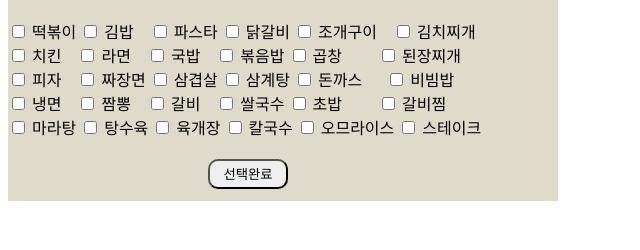
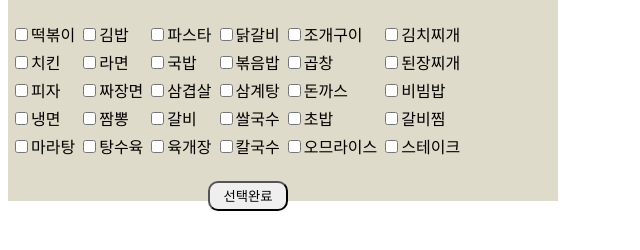
Before and after one commit to AlwaysLee-12/Internet-Programming-Lecture-in-mju-, a website: page public/ChooseMenu.html in a window 1280 px wide. Shown: the part 70-320 px from the top of the page, without its empty margins (0-640 px from the left). Drawn offline with nearby package versions, Linux system fonts and the light colour scheme.

Commit message:
메뉴 선택 화면 UI 수정

```diff
--- a/public/ChooseMenu.html
+++ b/public/ChooseMenu.html
@@ -64,76 +64,48 @@
                 <h1>음식을 선택해주세요(16개 선택)</h1>
             </header>
             <main>
-                <div id="a">
-                    <input type="checkbox" id="ddukboki" name="food[]" value="ddukboki">
-                    <label>떡볶이</label>
-                    <input type="checkbox" id="gimbab" name="food[]" value="gimbab">
-                    <label>김밥&nbsp;&nbsp;&nbsp;</label>
-                    <input type="checkbox" id="pasta" name="food[]" value="pasta">
-                    <label>파스타</label>
-                    <input type="checkbox" id="dakgalbi" name="food[]" value="dakgalbi">
-                    <label>닭갈비</label>
-                    <input type="checkbox" id="jogaegui" name="food[]" value="jogaegui">
-                    <label>조개구이&nbsp;&nbsp;&nbsp;</label>
-                    <input type="checkbox" id="gimchijjigae" name="food[]" value="gimchijjigae">
-                    <label>김치찌개</label>
-                </div>
-                <div id="b">
-                    <input type="checkbox" id="chicken" name="food[]" value="chicken">
-                    <label>치킨&nbsp;&nbsp;&nbsp;</label>
-                    <input type="checkbox" id="ramen" name="food[]" value="ramen">
-                    <label>라면&nbsp;&nbsp;&nbsp;</label>
-                    <input type="checkbox" id="gugbab" name="food[]" value="gugbab">
-                    <label>국밥&nbsp;&nbsp;&nbsp;</label>
-                    <input type="checkbox" id="bokumbab" name="food[]" value="bokumbab">
-                    <label>볶음밥</label>
-                    <input type="checkbox" id="gopchang" name="food[]" value="gopchang">
-                    <label>곱창&nbsp;&nbsp;&nbsp;&nbsp;&nbsp;&nbsp;&nbsp;&nbsp;</label>
-                    <input type="checkbox" id="duinjangjjigae" name="food[]" value="duinjangjjigae">
-                    <label>된장찌개</label>
-                </div>
-                <div>
-                    <input type="checkbox" id="pizza" name="food[]" value="pizza">
-                    <label>피자&nbsp;&nbsp;&nbsp;</label>
-                    <input type="checkbox" id="jajangmen" name="food[]" value="jajangmen">
-                    <label>짜장면</label>
-                    <input type="checkbox" id="samgupsal" name="food[]" value="samgupsal">
-                    <label>삼겹살</label>
-                    <input type="checkbox" id="samgeutang" name="food[]" value="samgeutang">
-                    <label>삼계탕</label>
-                    <input type="checkbox" id="donkaz" name="food[]" value="donkaz">
-                    <label>돈까스&nbsp;&nbsp;&nbsp;&nbsp;&nbsp;</label>
-                    <input type="checkbox" id="bibimbab" name="food[]" value="bibimbab">
-                    <label>비빔밥</label>
-                </div>
-                <div>
-                    <input type="checkbox" id="nangmen" name="food[]" value="nangmen">
-                    <label>냉면&nbsp;&nbsp;&nbsp;</label>
-                    <input type="checkbox" id="jjambbong" name="food[]" value="jjambbong">
-                    <label>짬뽕&nbsp;&nbsp;&nbsp;</label>
-                    <input type="checkbox" id="galbi" name="food[]" value="galbi">
-                    <label>갈비&nbsp;&nbsp;&nbsp;</label>
-                    <input type="checkbox" id="ssalguksu" name="food[]" value="ssalguksu">
-                    <label>쌀국수</label>
-                    <input type="checkbox" id="chobab" name="food[]" value="chobab">
-                    <label>초밥&nbsp;&nbsp;&nbsp;&nbsp;&nbsp;&nbsp;&nbsp;&nbsp;</label>
-                    <input type="checkbox" id="galbijjim" name="food[]" value="galbijjim">
-                    <label>갈비찜</label>
-                </div>
-                <div>
-                    <input type="checkbox" id="maratang" name="food[]" value="maratang">
-                    <label>마라탕</label>
-                    <input type="checkbox" id="tangsuuk" name="food[]" value="tangsuuk">
-                    <label>탕수육</label>
-                    <input type="checkbox" id="ukgaejang" name="food[]" value="ukgaejang">
-                    <label>육개장</label>
-                    <input type="checkbox" id="kalguksu" name="food[]" value="kalguksu">
-                    <label>칼국수</label>
-                    <input type="checkbox" id="omerice" name="food[]" value="omerice">
-                    <label>오므라이스</label>
-                    <input type="checkbox" id="steak" name="food[]" value="steak">
-                    <label>스테이크</label>
-                </div>
+                <table>
+                    <tr>
+                        <td><label><input type="checkbox" id="ddukboki" name="food[]" value="ddukboki">떡볶이</input></label></td>
+                        <td><label><input type="checkbox" id="gimbab" name="food[]" value="gimbab">김밥</input></label></td>
+                        <td><label><input type="checkbox" id="pasta" name="food[]" value="pasta">파스타</input></label></td>
+                        <td><label><input type="checkbox" id="dakgalbi" name="food[]" value="dakgalbi">닭갈비</input></label></td>
+                        <td><label><input type="checkbox" id="jogaegui" name="food[]" value="jogaegui">조개구이</input></label></td>
+                        <td><label><input type="checkbox" id="gimchijjigae" name="food[]" value="gimchijjigae">김치찌개</input></label></td>
+                    </tr>
+                    <tr>
+                        <td><label><input type="checkbox" id="chicken" name="food[]" value="chicken">치킨</input></label></td>
+                        <td><label><input type="checkbox" id="ramen" name="food[]" value="ramen">라면</input></label></td>
+                        <td><label><input type="checkbox" id="gugbab" name="food[]" value="gugbab">국밥</input></label></td>
+                        <td><label><input type="checkbox" id="bokumbab" name="food[]" value="bokumbab">볶음밥</input></label></td>
+                        <td><label><input type="checkbox" id="gopchang" name="food[]" value="gopchang">곱창</input></label></td>
+                        <td><label><input type="checkbox" id="duinjangjjigae" name="food[]" value="duinjangjjigae">된장찌개</input></label></td>
+                    </tr>
+                    <tr>
+                        <td><label><input type="checkbox" id="pizza" name="food[]" value="pizza">피자</input></label></td>
+                        <td><label><input type="checkbox" id="jajangmen" name="food[]" value="jajangmen">짜장면</input></label></td>
+                        <td><label><input type="checkbox" id="samgupsal" name="food[]" value="samgupsal">삼겹살</input></label></td>
+                        <td><label><input type="checkbox" id="samgeutang" name="food[]" value="samgeutang">삼계탕</input></label></td>
+                        <td><label><input type="checkbox" id="donkaz" name="food[]" value="donkaz">돈까스</input></label></td>
+                        <td><label><input type="checkbox" id="bibimbab" name="food[]" value="bibimbab">비빔밥</input></label></td>
+                    </tr>
+                    <tr>
+                        <td><label><input type="checkbox" id="nangmen" name="food[]" value="nangmen">냉면</input></label></td>
+                        <td><label><input type="checkbox" id="jjambbong" name="food[]" value="jjambbong">짬뽕</input></label></td>
+                        <td><label><input type="checkbox" id="galbi" name="food[]" value="galbi">갈비</input></label></td>
+                        <td><label><input type="checkbox" id="ssalguksu" name="food[]" value="ssalguksu">쌀국수</input></label></td>
+                        <td><label><input type="checkbox" id="chobab" name="food[]" value="chobab">초밥</input></label></td>
+                        <td><label><input type="checkbox" id="galbijjim" name="food[]" value="galbijjim">갈비찜</input></label></td>
+                    </tr>
+                    <tr>
+                        <td><label><input type="checkbox" id="maratang" name="food[]" value="maratang">마라탕</input></label></td>
+                        <td><label><input type="checkbox" id="tangsuuk" name="food[]" value="tangsuuk">탕수육</input></label></td>
+                        <td><label><input type="checkbox" id="ukgaejang" name="food[]" value="ukgaejang">육개장</input></label></td>
+                        <td><label><input type="checkbox" id="kalguksu" name="food[]" value="kalguksu">칼국수</input></label></td>
+                        <td><label><input type="checkbox" id="omerice" name="food[]" value="omerice">오므라이스</input></label></td>
+                        <td><label><input type="checkbox" id="steak" name="food[]" value="steak">스테이크</input></label></td>
+                    </tr>
+                </table>
                 <div id="footDiv">
                     <input type="button" value="선택완료" id="chooseBtn">
                 </div>
```
Also changed, not shown: public/WorldCup.html (+7 -8 lines).
